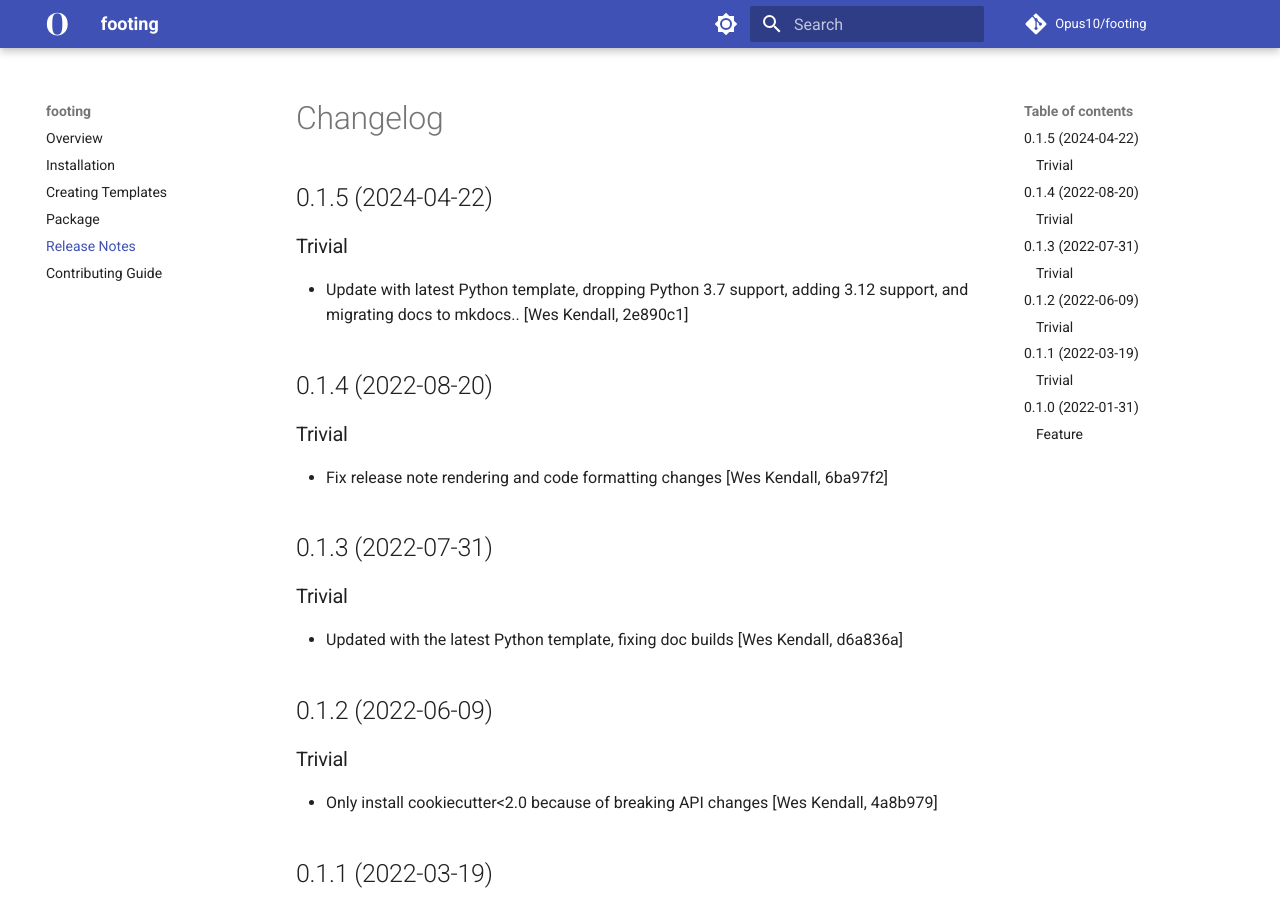
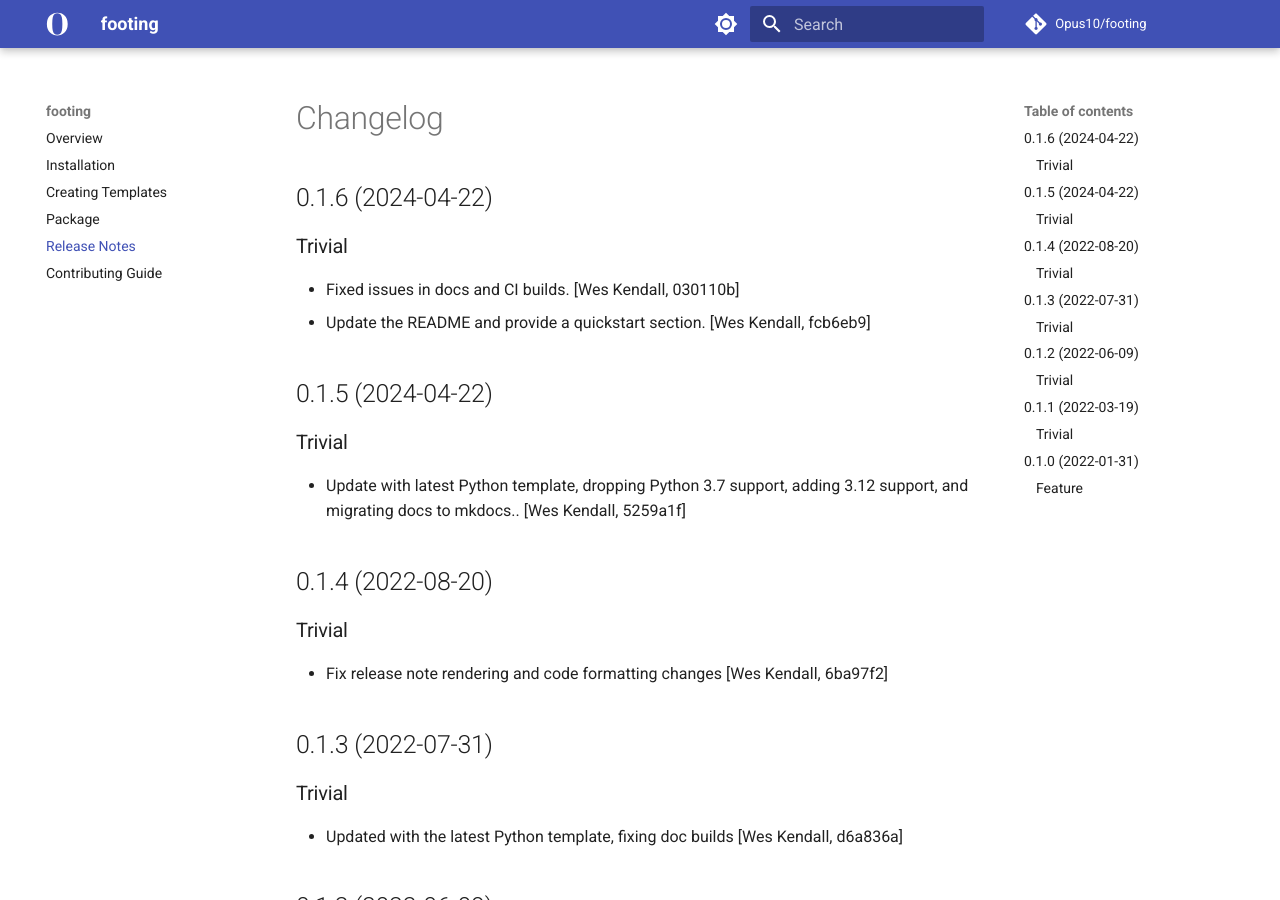
Before and after one commit to Opus10/footing, an MkDocs documentation site: the page built from docs/release_notes.md, in a window 1280 px wide and 900 px high. Built offline with MkDocs 1.6.1 and Material for MkDocs 9.7.7, drawn with Linux system fonts in a browser that asks for light colours; comment, search, counter and statistics services are not loaded.

Commit message:
Release version 0.1.6 [skip ci]
Type: trivial

```diff
--- a/docs/release_notes.md
+++ b/docs/release_notes.md
@@ -1,10 +1,17 @@
 # Changelog
+
+## 0.1.6 (2024-04-22)
+
+### Trivial
+
+  - Fixed issues in docs and CI builds. [Wes Kendall, 030110b]
+  - Update the README and provide a quickstart section. [Wes Kendall, fcb6eb9]
 
 ## 0.1.5 (2024-04-22)
 
 ### Trivial
 
-  - Update with latest Python template, dropping Python 3.7 support, adding 3.12 support, and migrating docs to mkdocs.. [Wes Kendall, 2e890c1]
+  - Update with latest Python template, dropping Python 3.7 support, adding 3.12 support, and migrating docs to mkdocs.. [Wes Kendall, 5259a1f]
 
 ## 0.1.4 (2022-08-20)
 
--- a/docs/requirements.txt
+++ b/docs/requirements.txt
@@ -72,7 +72,7 @@ tldextract==5.1.2 ; python_version >= "3.8" and python_version < "4"
 tomli==2.0.1 ; python_version >= "3.8" and python_full_version <= "3.11.0a6"
 tox==4.11.3 ; python_version >= "3.8" and python_version < "4"
 types-python-dateutil==2.9.0.20240316 ; python_version >= "3.8" and python_version < "4"
-typing-extensions==4.11.0 ; python_version >= "3.8" and python_version < "3.11"
+typing-extensions==4.11.0 ; python_version >= "3.8" and python_version < "4"
 urllib3==2.2.1 ; python_version >= "3.8" and python_version < "4"
 virtualenv==20.25.3 ; python_version >= "3.8" and python_version < "4"
 watchdog==4.0.0 ; python_version >= "3.8" and python_version < "4"
--- a/pyproject.toml
+++ b/pyproject.toml
@@ -26,7 +26,7 @@ packages = [
 exclude = [
   "*/tests/"
 ]
-version = "0.1.5"
+version = "0.1.6"
 description = "Keep templated projects in sync with their template"
 authors = ["Opus 10 Engineering"]
 classifiers = [
```
Also changed, not shown: CHANGELOG.md (+8 -1 lines).
